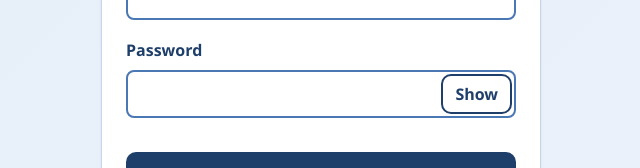
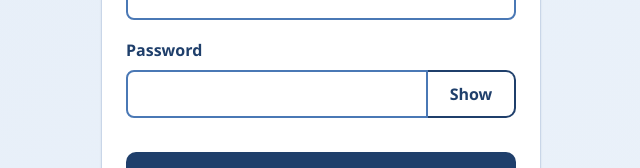
Before and after one commit to laggiesfl/BiasLens-Full-Platform, a Next.js app: page /login in a window 1280 px wide. Shown: the part 302-470 px from the top of the page, without its empty margins (319-959 px from the left). Built offline with nearby package versions, Linux system fonts and the light colour scheme.

Commit message:
style: align password visibility control

```diff
--- a/src/components/PasswordField.tsx
+++ b/src/components/PasswordField.tsx
@@ -27,7 +27,14 @@ export function PasswordField({
   return (
     <div className="field">
       <label htmlFor={id}>{label}</label>
-      <div style={{ position: "relative" }}>
+      <div
+        style={{
+          display: "grid",
+          gridTemplateColumns: "minmax(0, 1fr) auto",
+          alignItems: "stretch",
+          width: "100%",
+        }}
+      >
         <input
           id={id}
           name={name}
@@ -36,7 +43,13 @@ export function PasswordField({
           minLength={minLength}
           aria-describedby={describedBy}
           required
-          style={{ paddingRight: 96 }}
+          style={{
+            width: "100%",
+            minWidth: 0,
+            margin: 0,
+            borderTopRightRadius: 0,
+            borderBottomRightRadius: 0,
+          }}
         />
         <button
           type="button"
@@ -45,12 +58,15 @@ export function PasswordField({
           aria-controls={id}
           className="btn btn-secondary"
           style={{
-            position: "absolute",
-            right: 4,
-            top: 4,
-            minHeight: 40,
-            height: "calc(100% - 8px)",
-            padding: "0 12px",
+            minWidth: 88,
+            minHeight: 48,
+            height: "100%",
+            margin: 0,
+            padding: "0 18px",
+            borderTopLeftRadius: 0,
+            borderBottomLeftRadius: 0,
+            borderLeftWidth: 0,
+            whiteSpace: "nowrap",
           }}
         >
           {show ? "Hide" : "Show"}
```
